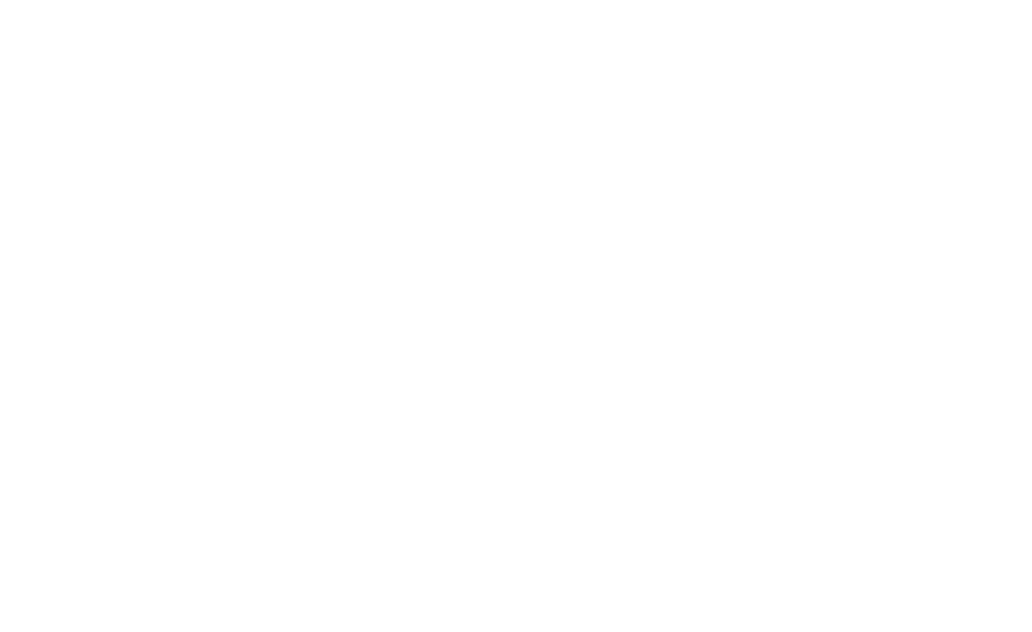
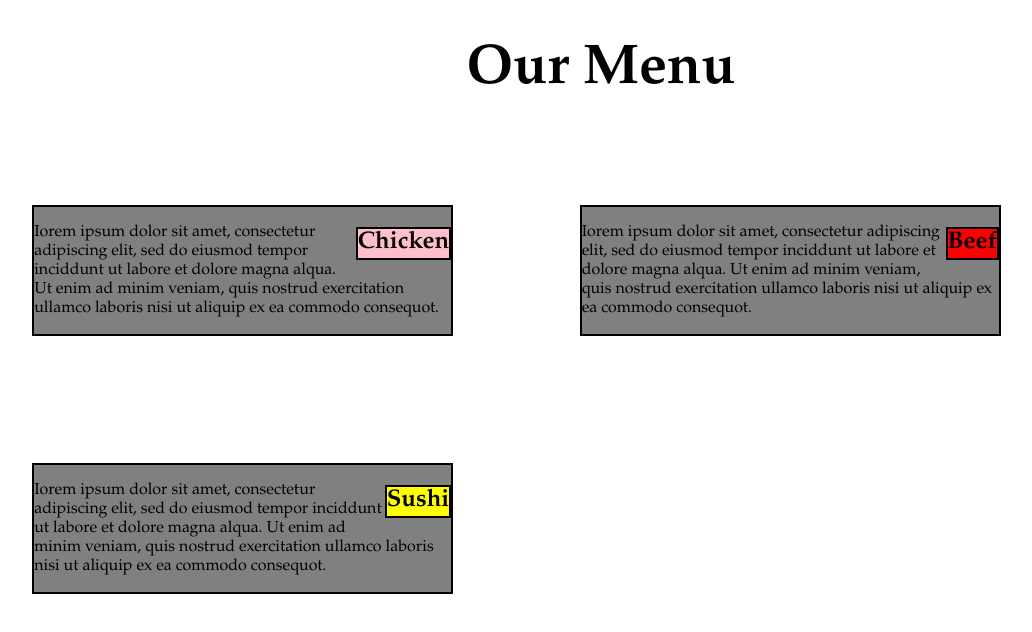
Before and after one commit to CarolWebDevelop/Coursera-test, a plain HTML site: page module2CodingAssignment/index.html.html in a window 1280 px wide. Shown: the whole page, without its empty margins (39-1071 px from the left). Drawn offline with Linux system fonts and the light colour scheme.

Commit message:
Module 2 assignment in process

```diff
--- /dev/null
+++ b/module2CodingAssignment/css/style.css
@@ -0,0 +1,50 @@
+html{
+  font-family: "Garamond", serif;
+}
+
+h1{
+  text-align: center;
+  font-size: 350%;
+}
+
+#menuItems{
+  //clear: both;
+}
+
+div{
+  border: 2px solid black;
+  margin: 5%;
+  max-width: 33%;
+  //float: left;
+}
+
+h2{
+  float: right;
+  border: 2px solid black;
+}
+
+#chicken{
+  background-color: gray;
+  float: left;
+}
+#chicken h2{
+  background-color: pink;
+}
+
+
+#beef{
+  background-color: gray;
+  float: left;
+}
+#beef h2{
+  background-color: red;
+}
+
+
+#sushi{
+  background-color: gray;
+  float: left;
+}
+#sushi h2{
+  background-color: yellow;
+}
--- a/module2CodingAssignment/index.html.html
+++ b/module2CodingAssignment/index.html.html
@@ -1,11 +1,40 @@
 <!DOCTYPE html>
+<!--
+Author:  Carol Kelly
+Date Started:  December 14, 2020
+Last Updated:  December 14, 2020
+
+This will display the available menu options
+
+Coursera course - Module 2 solution
+-->
+
 <html>
   <head>
     <meta charset="utf-8">
-    <title>??</title>
+    <link rel="stylesheet" href="css/style.css">
+    <title>Assignment Solution for Module 2</title>
   </head>
 
   <body>
+    <!--The main heading for the web page.-->
+    <h1>Our Menu</h1>
 
+    <section id="menuItems">
+      <div id="chicken">
+        <h2>Chicken</h2>
+        <p>Iorem ipsum dolor sit amet, consectetur adipiscing elit, sed do eiusmod tempor inciddunt ut labore et dolore magna alqua. Ut enim ad minim veniam, quis nostrud exercitation ullamco laboris nisi ut aliquip ex ea commodo consequot.</p>
+      </div>
+
+      <div id="beef">
+        <h2>Beef</h2>
+        <p>Iorem ipsum dolor sit amet, consectetur adipiscing elit, sed do eiusmod tempor inciddunt ut labore et dolore magna alqua. Ut enim ad minim veniam, quis nostrud exercitation ullamco laboris nisi ut aliquip ex ea commodo consequot.</p>
+      </div>
+
+      <div id="sushi">
+        <h2>Sushi</h2>
+        <p>Iorem ipsum dolor sit amet, consectetur adipiscing elit, sed do eiusmod tempor inciddunt ut labore et dolore magna alqua. Ut enim ad minim veniam, quis nostrud exercitation ullamco laboris nisi ut aliquip ex ea commodo consequot.</p>
+      </div>
+    </section>
   </body>
 </html>
```
